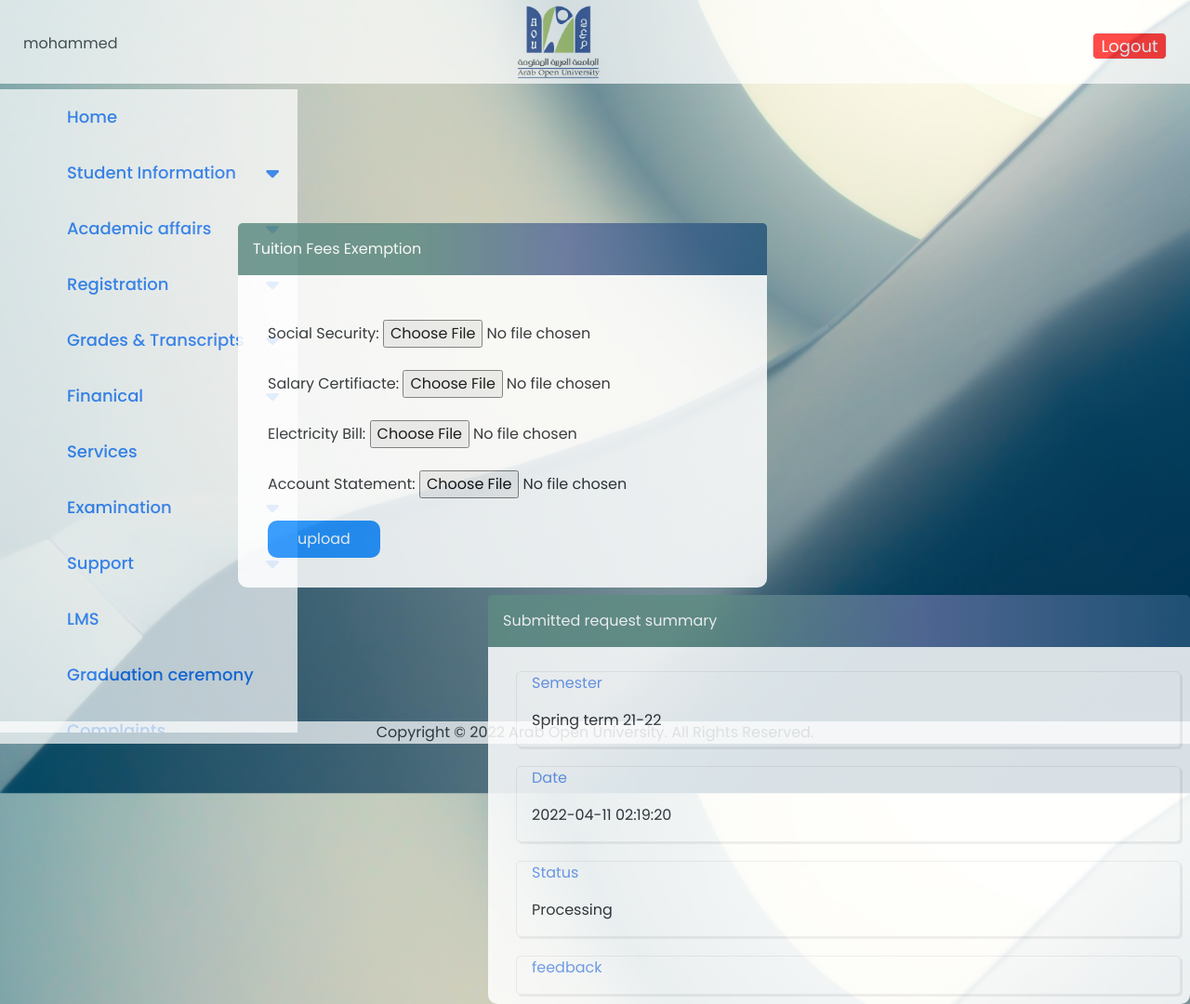
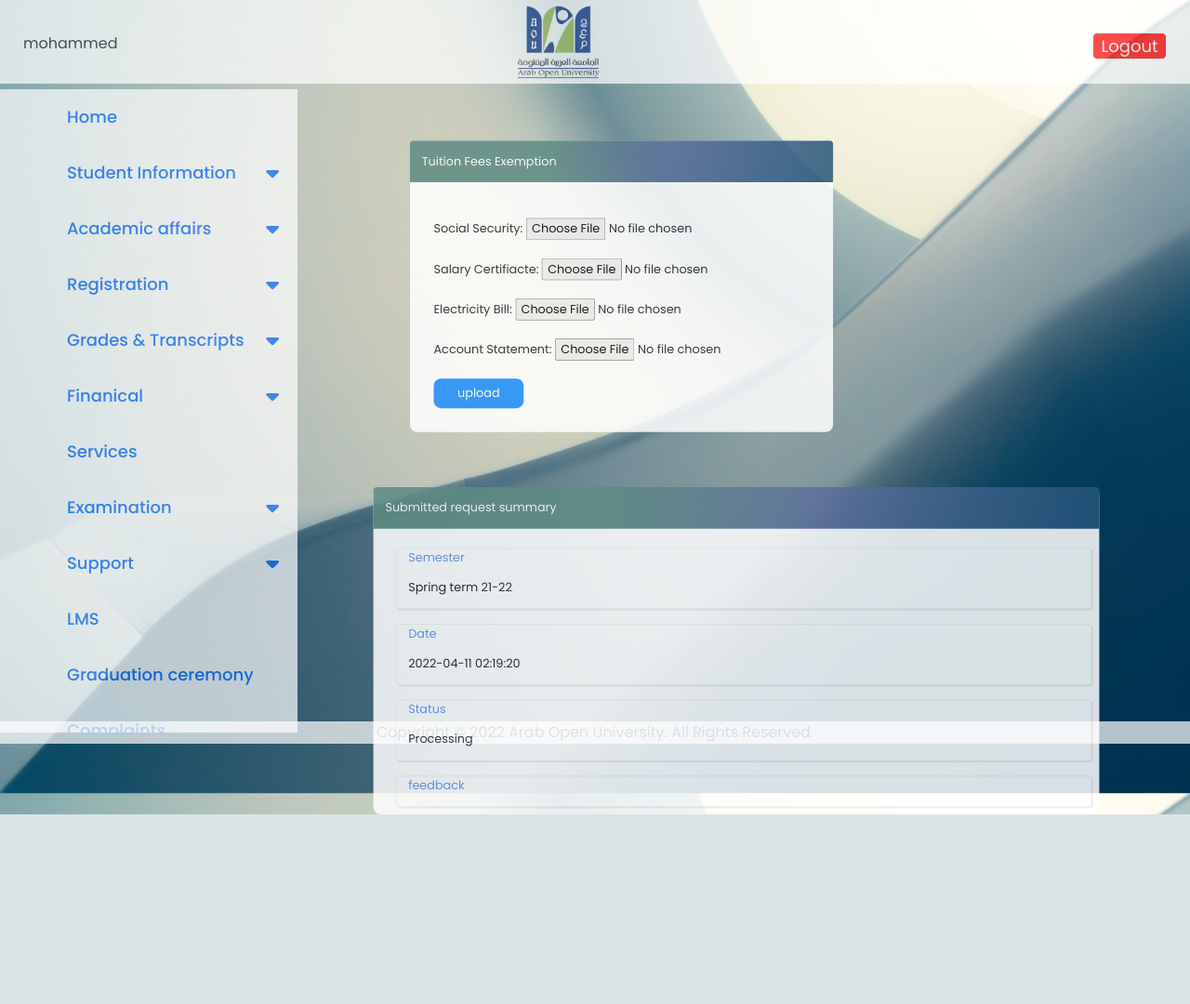
Before and after one commit to m-alaiady/student-affairs-system, a PHP site: page /financial/tuition_fees_exemption.php in a window 1280 px wide. Shown: the whole page at 93% size. After the commit the page ends 876 px from the top, so only its background shows below. Run offline with PHP 8.4, Linux system fonts and the light colour scheme; a user stored in the database is signed in; data comes from the database, SQL or seed files in the repository; data that the repository does not hold is empty; some libraries are stand-ins or nearby versions.

Commit message:
fixing issues with style

```diff
--- a/financial/tuition_fees_exemption.php
+++ b/financial/tuition_fees_exemption.php
@@ -48,8 +48,18 @@ $faculty= mysqli_fetch_assoc($faculty_data);
     <link rel="stylesheet" href="<?php echo $path  ?>/assets/css/box.css" />
     <link rel="stylesheet" href="<?php echo $path  ?>/assets/css//alert-box.css" />
     <style>
-        .student_data{
-            margin-top:15em !important;
+          .student_data{
+            all:unset;
+            position: absolute;
+            margin-top: 7em;
+            margin-left: 24em;
+            margin-bottom: 2em;
+            background: white;
+            border-radius: 10px;
+            opacity: .85;
+            transform: scale(0.80);
+            /* transform: translate(35%, 50%); */
+            /* padding: 20px;  */
         }
         .student_data form{
             padding: 2em;
@@ -65,11 +75,12 @@ $faculty= mysqli_fetch_assoc($faculty_data);
         }
         .request_data{
             position: absolute;
-            margin-left:525px;
-            margin-top:40em !important;
+            margin-left:19em;
+            margin-top: 30em;
             background: white;
             border-radius: 10px;
             opacity: .85;
+            transform: scale(0.80);
         }
     </style>
 </head>
```
Also changed, not shown: academic_affairs/academic_status.php (+5 -4 lines), financial/financial.php (+12 -21 lines), registration/view_offered_courses.php (+5 -4 lines).
